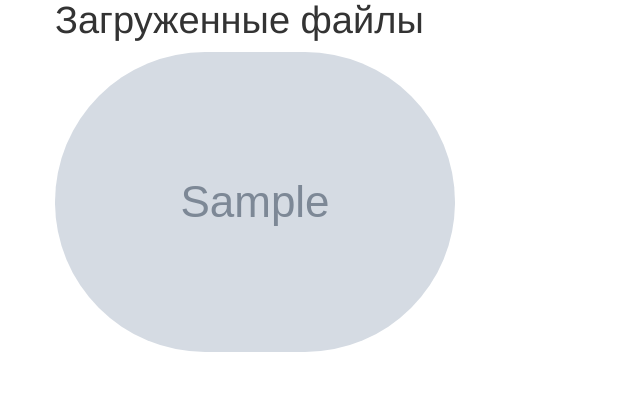
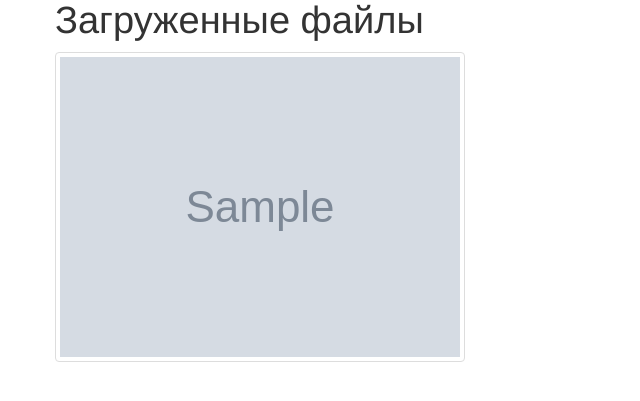
Before and after one commit to openxe/iUpload, a Django app: page / in a window 1280 px wide. Shown: the part 50-451 px from the top of the page, without its empty margins (0-640 px from the left). Run offline with Django 3.2, Linux system fonts and the light colour scheme; tables that the repository leaves empty hold one stand-in row (values such as "Sample post"); grey boxes marked "Sample" are stand-in pictures.

Commit message:
changed image list style

```diff
--- a/iupload/templates/index.html
+++ b/iupload/templates/index.html
@@ -7,7 +7,7 @@
     <h1>Загруженные файлы</h1>
 
     {% for image in images %}
-    	<img src="{{ image.file.url }}" class="img-circle">
+    	<img src="{{ image.file.url }}" class="img-thumbnail">
     {% empty %}
         <div class="alert">
             Вы пока не загрузили ни одной иллюстрации. Для загрузки иллюстрации на сервер, пройдите по ссылке <a href="{% url 'upload' %}">{% url 'upload' %}</a>
```
